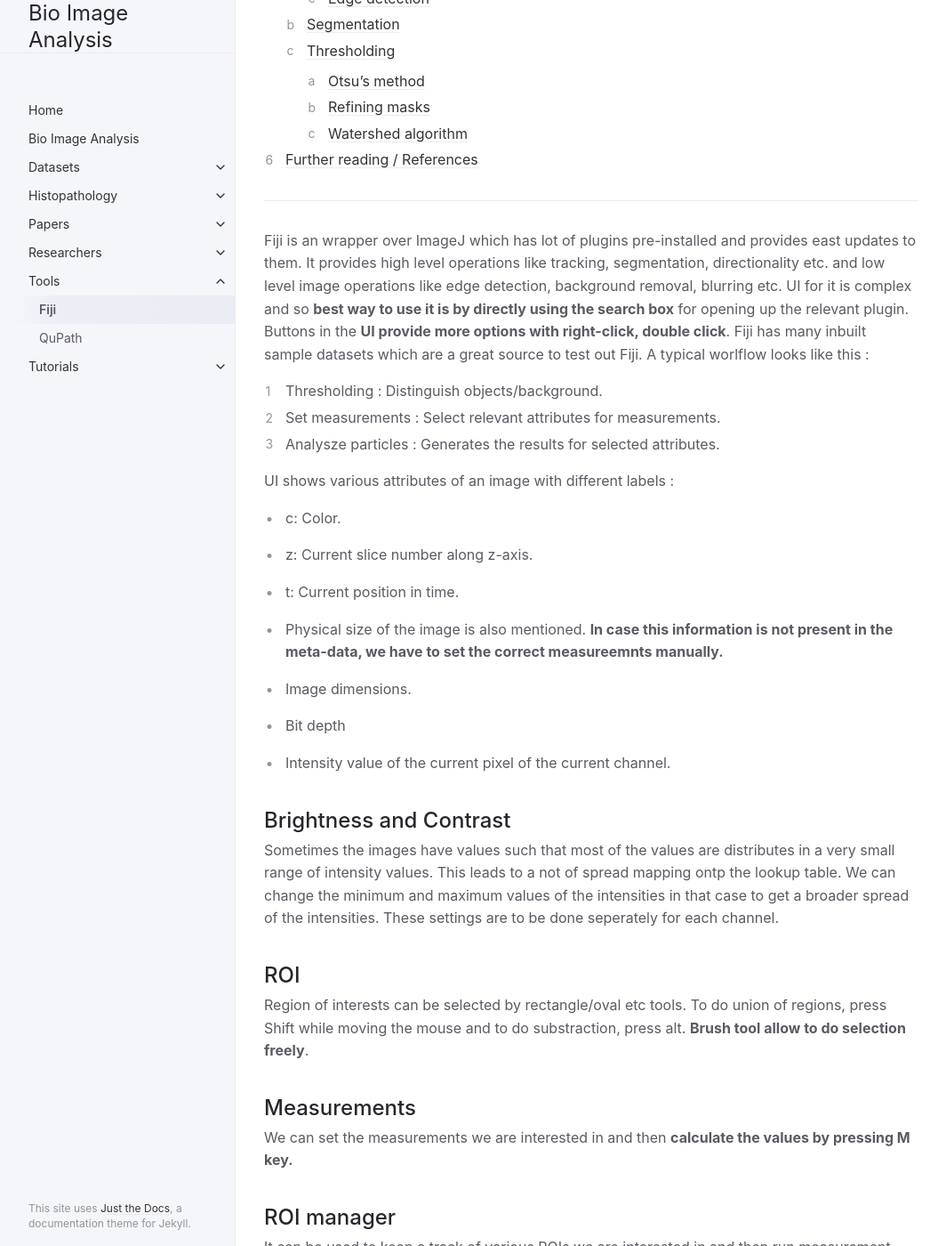
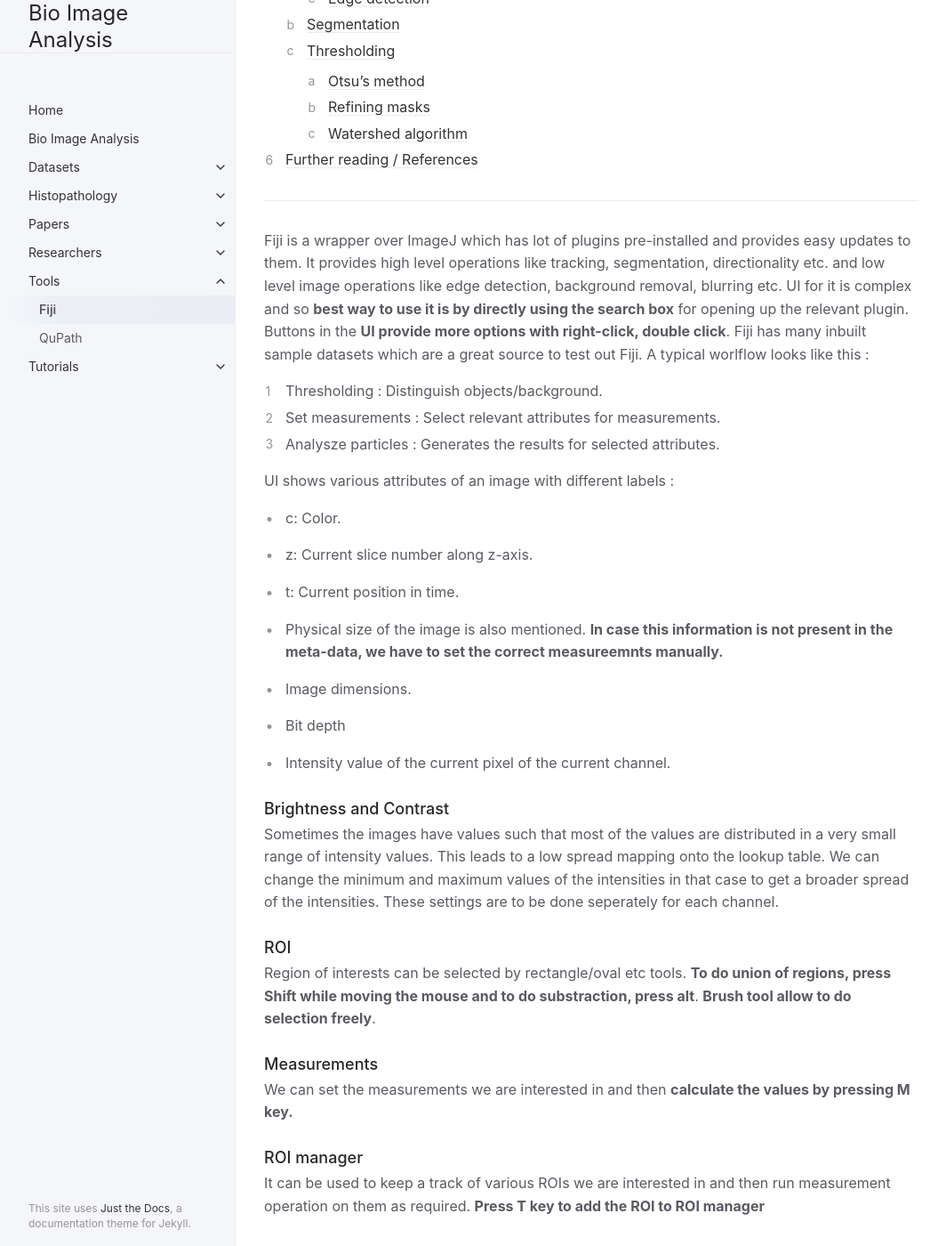
Before and after one commit to Amit-Tomar/bioimage-analysis, a Jekyll site: the page built from docs/Tools/fiji.md, in a window 1280 px wide and 1400 px high, scrolled down 509 px. Shown: the whole window at 89% size, without its empty margins (107-1171 px from the left). Built offline with Jekyll 4.4.1, drawn with Linux system fonts in a browser that asks for light colours.

Commit message:
Added resources

```diff
--- a/docs/Tools/fiji.md
+++ b/docs/Tools/fiji.md
@@ -15,7 +15,7 @@ nav_order: 1
 {:toc}
 
 ---
-Fiji is an wrapper over ImageJ which has lot of plugins pre-installed and provides east updates to them. It provides high level operations like tracking, segmentation, directionality etc. and low level image operations like edge detection, background removal, blurring etc. UI for it is complex and so **best way to use it is by directly using the search box** for opening up the relevant plugin. Buttons in the **UI provide more options with right-click, double click**. Fiji has many inbuilt sample datasets which are a great source to test out Fiji. A typical worlflow looks like this :
+Fiji is a wrapper over ImageJ which has lot of plugins pre-installed and provides easy updates to them. It provides high level operations like tracking, segmentation, directionality etc. and low level image operations like edge detection, background removal, blurring etc. UI for it is complex and so **best way to use it is by directly using the search box** for opening up the relevant plugin. Buttons in the **UI provide more options with right-click, double click**. Fiji has many inbuilt sample datasets which are a great source to test out Fiji. A typical worlflow looks like this :
 
 1. Thresholding : Distinguish objects/background.
 2. Set measurements : Select relevant attributes for measurements.
@@ -37,19 +37,19 @@ UI shows various attributes of an image with different labels :
 
 * Intensity value of the current pixel of the current channel.
 
-## Brightness and Contrast
+### Brightness and Contrast
 
-Sometimes the images have values such that most of the values are distributes in a very small range of intensity values. This leads to a not of spread mapping ontp the lookup table. We can change the minimum and maximum values of the intensities in that case to get a broader spread of the intensities. These settings are to be done seperately for each channel.
+Sometimes the images have values such that most of the values are distributed in a very small range of intensity values. This leads to a low spread mapping onto the lookup table. We can change the minimum and maximum values of the intensities in that case to get a broader spread of the intensities. These settings are to be done seperately for each channel.
 
-## ROI
+### ROI
 
-Region of interests can be selected by rectangle/oval etc tools. To do union of regions, press Shift while moving the mouse and to do substraction, press alt. **Brush tool allow to do selection freely**.
+Region of interests can be selected by rectangle/oval etc tools. **To do union of regions, press Shift while moving the mouse and to do substraction, press alt**. **Brush tool allow to do selection freely**.
 
-## Measurements
+### Measurements
 
 We can set the measurements we are interested in and then **calculate the values by pressing M key.**
 
-## ROI manager
+### ROI manager
 
 It can be used to keep a track of various ROIs we are interested in and then run measurement operation on them as required. **Press T key to add the ROI to ROI manager**
 
```
Also changed, not shown: docs/Datasets/index.md (+3 -0 lines), docs/Researchers/index.md (+2 -0 lines), docs/Tutorials/index.md (+11 -0 lines).
